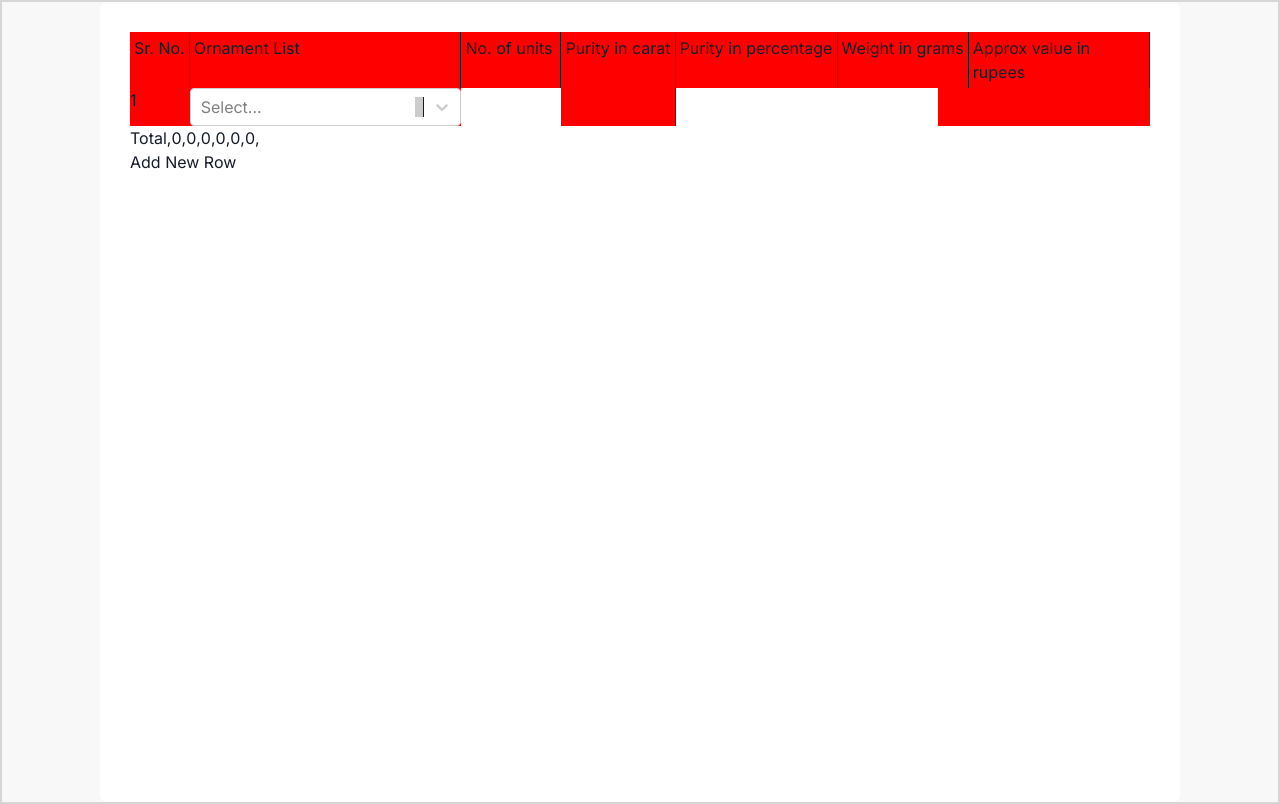
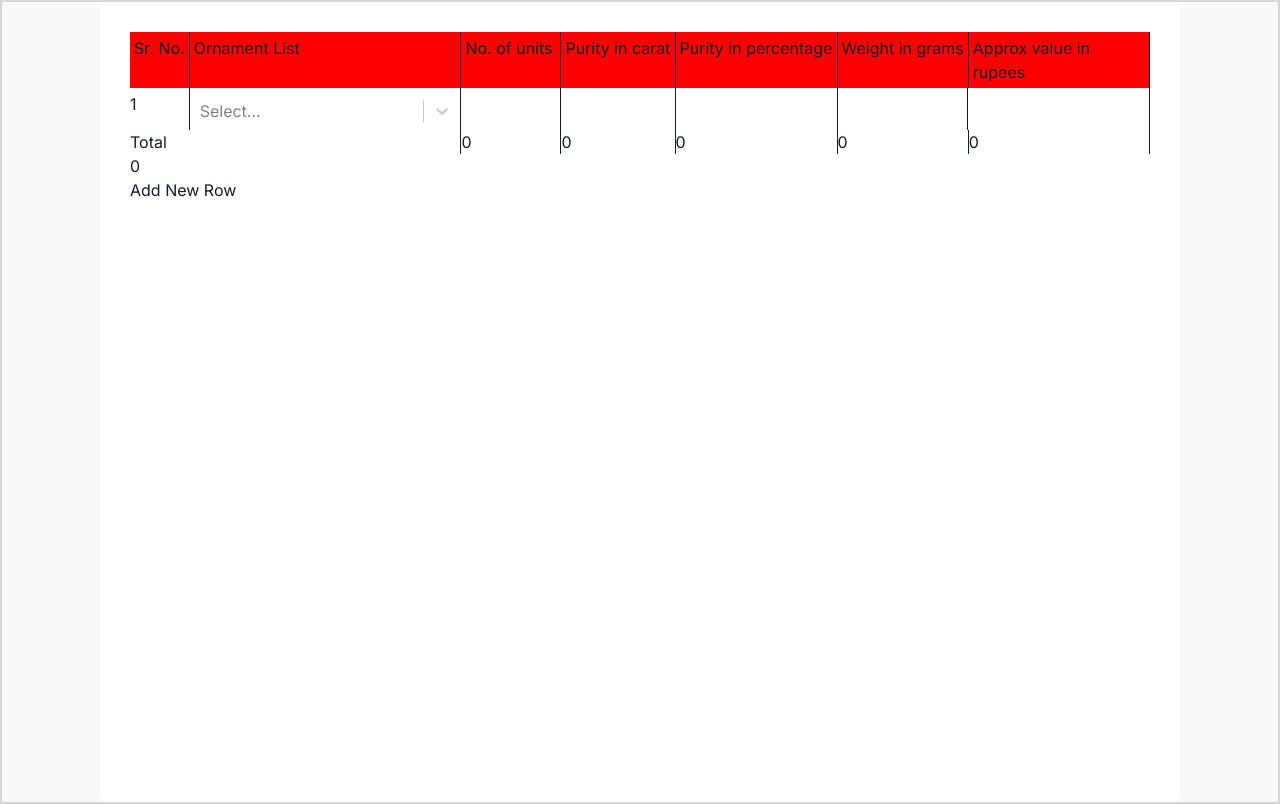
Before and after one commit to mrrajsoni/gold-valuation, a Next.js app: page / in a window 1280 px wide. Built offline with nearby package versions, Linux system fonts and the light colour scheme.

Commit message:
[feat]: UI improved

```diff
--- a/src/components/input/InvoiceInput.tsx
+++ b/src/components/input/InvoiceInput.tsx
@@ -4,7 +4,7 @@ interface InvoiceInputProps {
     onChange: (event: React.ChangeEvent<HTMLInputElement>) => void
     value: string | number
     label?: string
-    extraClass?: string
+    extraClass?: string[]
     type?: string
 }
 const InvoiceInput = ({
@@ -22,7 +22,7 @@ const InvoiceInput = ({
                 value={value}
                 onChange={onChange}
                 className={`${styles.invoice__input} ${
-                    extraClass && styles[extraClass]
+                    extraClass?.length && styles[extraClass[1]]
                 }`}
                 type={type}
             ></input>
--- a/src/components/input/input.module.scss
+++ b/src/components/input/input.module.scss
@@ -11,5 +11,5 @@
 }
 
 .gross__weight {
-    max-width: 100px;
+    max-width: 130px;
 }
--- a/src/components/itemRow/ItemRow.tsx
+++ b/src/components/itemRow/ItemRow.tsx
@@ -32,8 +32,9 @@ const ItemRow = ({
     }
     return (
         <>
-            <div>{index + 1}</div>
+            <div className={styles.item__row}>{index + 1}</div>
             <ReactSelect
+                className={`${styles.item__row} ${styles.select__class}`}
                 options={ornamentOptions}
                 onChange={(newValue) =>
                     handleUnitChange(newValue?.label ?? '', 'listOfItems')
@@ -42,7 +43,7 @@ const ItemRow = ({
             <InvoiceInput
                 type="number"
                 value={units.toString()}
-                extraClass="units"
+                extraClass={[styles.item__row, 'units']}
                 onChange={(event) =>
                     handleUnitChange(event.target.value, 'quantity')
                 }
@@ -50,19 +51,21 @@ const ItemRow = ({
             <span>{purityInCaratValue.toString()}</span>
             <InvoiceInput
                 value={purityInPercentageValue?.toString() ?? ''}
-                extraClass="purity__in__percentage"
+                extraClass={[styles.item__row, 'purity__in__percentage']}
                 onChange={(event) =>
                     handleUnitChange(event.target.value, 'purityInPercentage')
                 }
             />
             <InvoiceInput
                 value={weight.toString()}
-                extraClass="gross__weight"
+                extraClass={[styles.item__row, 'gross__weight']}
                 onChange={(event) =>
                     handleUnitChange(event.target.value, 'weight')
                 }
             />
-            <span>{valuationPrice.toString()}</span>
+            <span className={styles.item__row}>
+                {valuationPrice.toString()}
+            </span>
         </>
     )
 }
--- a/src/components/itemRow/itemrow.module.scss
+++ b/src/components/itemRow/itemrow.module.scss
@@ -1,5 +1,9 @@
+.select__class {
+    > div {
+        border: none;
+    }
+}
+
 .item__row {
-    grid-template-columns: auto 1.5fr auto auto auto auto 1fr;
-
-    margin-top: 4px;
+    padding-top: 4px;
 }
--- a/src/components/itemRows/ItemRows.tsx
+++ b/src/components/itemRows/ItemRows.tsx
@@ -36,6 +36,30 @@ const totalValues = {
     carat22Gold: 0,
     priceValue: 0,
 }
+
+const headerRowItems = [
+    {
+        text: 'Sr. No.',
+    },
+    {
+        text: 'Ornament List',
+    },
+    {
+        text: 'No. of units',
+    },
+    {
+        text: 'Purity in carat',
+    },
+    {
+        text: 'Purity in percentage',
+    },
+    {
+        text: 'Weight in grams',
+    },
+    {
+        text: 'Approx value in rupees',
+    },
+]
 
 interface ItemRowsProps {
     goldRatePerGram?: number
@@ -108,10 +132,11 @@ const ItemRows = ({ goldRatePerGram = 4420 }: ItemRowsProps) => {
         setAllOrnamentList(newList)
     }
     return (
-        <>
+        <section className={styles.item__rows__container}>
             <ItemRowsHeader>
                 {allOrnamentList.map((ornament, index) => {
                     return (
+                        <>
                             <ItemRow
                                 index={index}
                                 onChange={handleChange}
@@ -124,35 +149,48 @@ const ItemRows = ({ goldRatePerGram = 4420 }: ItemRowsProps) => {
                                 weight={ornament.weight}
                                 key={ornament.id}
                             />
+                            <span className={styles.total__text}>Total</span>
+                            <span className={styles.total__units}>
+                                {totals.units}
+                            </span>
+                            <span className={styles.total__weight}>
+                                {totals.weightInGrams}
+                            </span>
+                            <span className={styles.total__net__weight}>
+                                {totals.netWeight}
+                            </span>
+                            <span className={styles.total__carat__22__gold}>
+                                {totals.carat22Gold}
+                            </span>
+                            <span className={styles.total__carat__24__gold}>
+                                {totals.carat24Gold}
+                            </span>
+                            <span className={styles.total__price}>
+                                {totals.priceValue}
+                            </span>
+                        </>
                     )
                 })}
             </ItemRowsHeader>
 
-            <div className={`${styles.totals__row} flex`}>
-                <span>Total</span>,<span>{totals.units}</span>,
-                <span>{totals.weightInGrams}</span>,
-                <span>{totals.netWeight}</span>,
-                <span>{totals.carat22Gold}</span>,
-                <span>{totals.carat24Gold}</span>,
-                <span>{totals.priceValue}</span>,
-            </div>
+            <div className={`${styles.totals__row} grid`}></div>
             <button onClick={addNewRow} type="button">
                 Add New Row
             </button>
-        </>
+        </section>
     )
 }
 
 const ItemRowsHeader = ({ children }: { children: JSX.Element[] }) => {
     return (
         <div className={`${styles.item__rows__header} grid`}>
-            <span>Sr. No.</span>
-            <span className={`${styles.ornament__list}`}>Ornament List</span>
-            <span>No. of units</span>
-            <span>Purity in carat</span>
-            <span>Purity in percentage</span>
-            <span>Weight in grams</span>
-            <span>Approx value in rupees</span>
+            {headerRowItems.map((headerItem) => {
+                return (
+                    <span key={headerItem.text} className={styles.header__span}>
+                        {headerItem.text}
+                    </span>
+                )
+            })}
             {children}
         </div>
     )
--- a/src/components/itemRows/itemrows.module.scss
+++ b/src/components/itemRows/itemrows.module.scss
@@ -1,16 +1,23 @@
-.item__rows__header {
-    grid-template-columns: auto 1.5fr auto auto auto auto 1fr;
-    background-color: red;
+.item__rows__container {
+    .item__rows__header {
+        grid-template-columns: auto 1.5fr auto auto auto auto 1fr;
+        > * {
+            &:not(:last-child) {
+                border-right: 1px solid;
+            }
+        }
+        .header__span {
+            background-color: red;
 
-    span {
-        padding: 4px;
+            padding: 4px;
 
-        &:not(:last-child) {
-            border-right: 1px solid;
+            &.ornament__list {
+                flex-basis: 25%;
+            }
         }
 
-        &.ornament__list {
-            flex-basis: 25%;
+        .total__text {
+            grid-column-start: span 2;
         }
     }
 }
```
Lines whose indentation alone changed are shown as unchanged.
